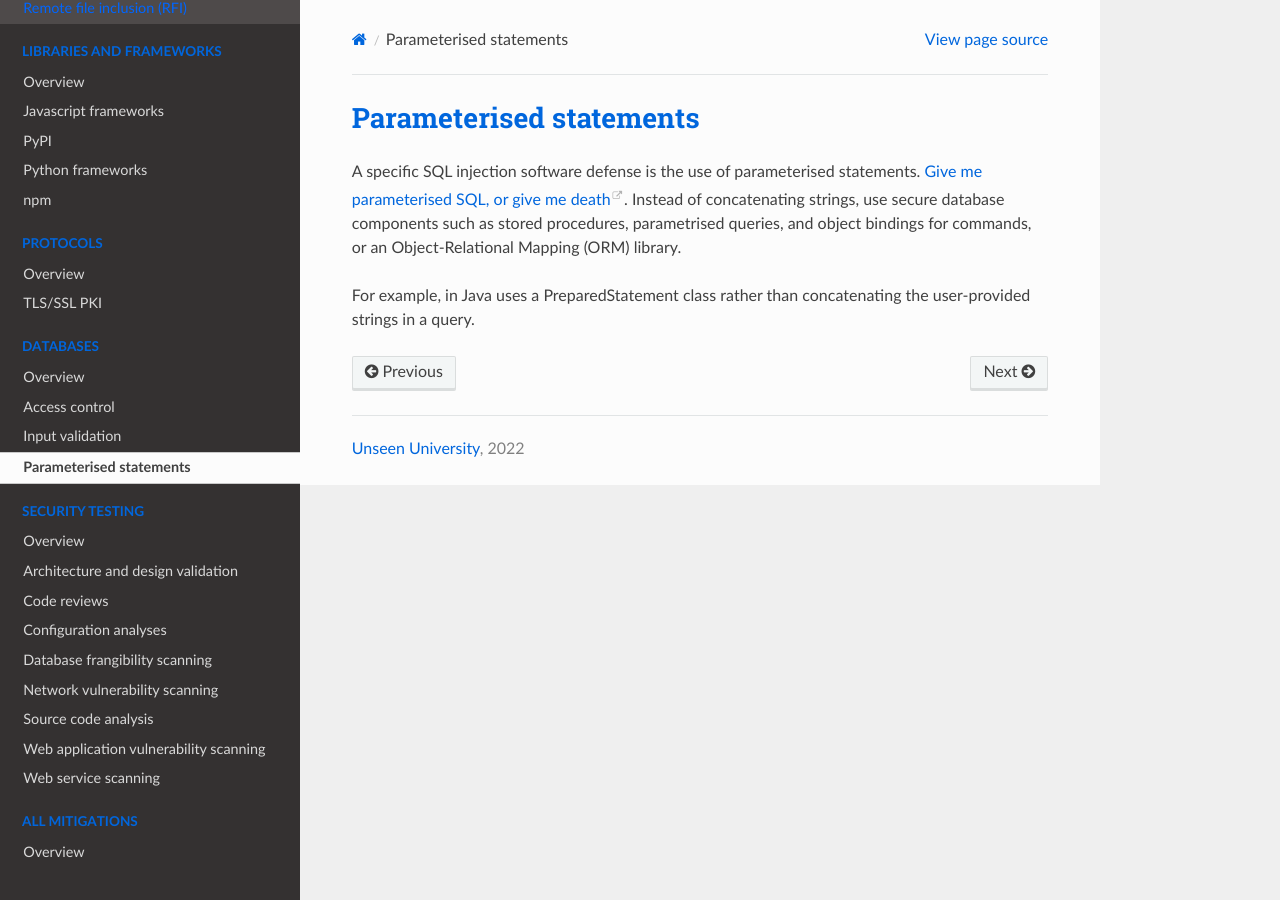
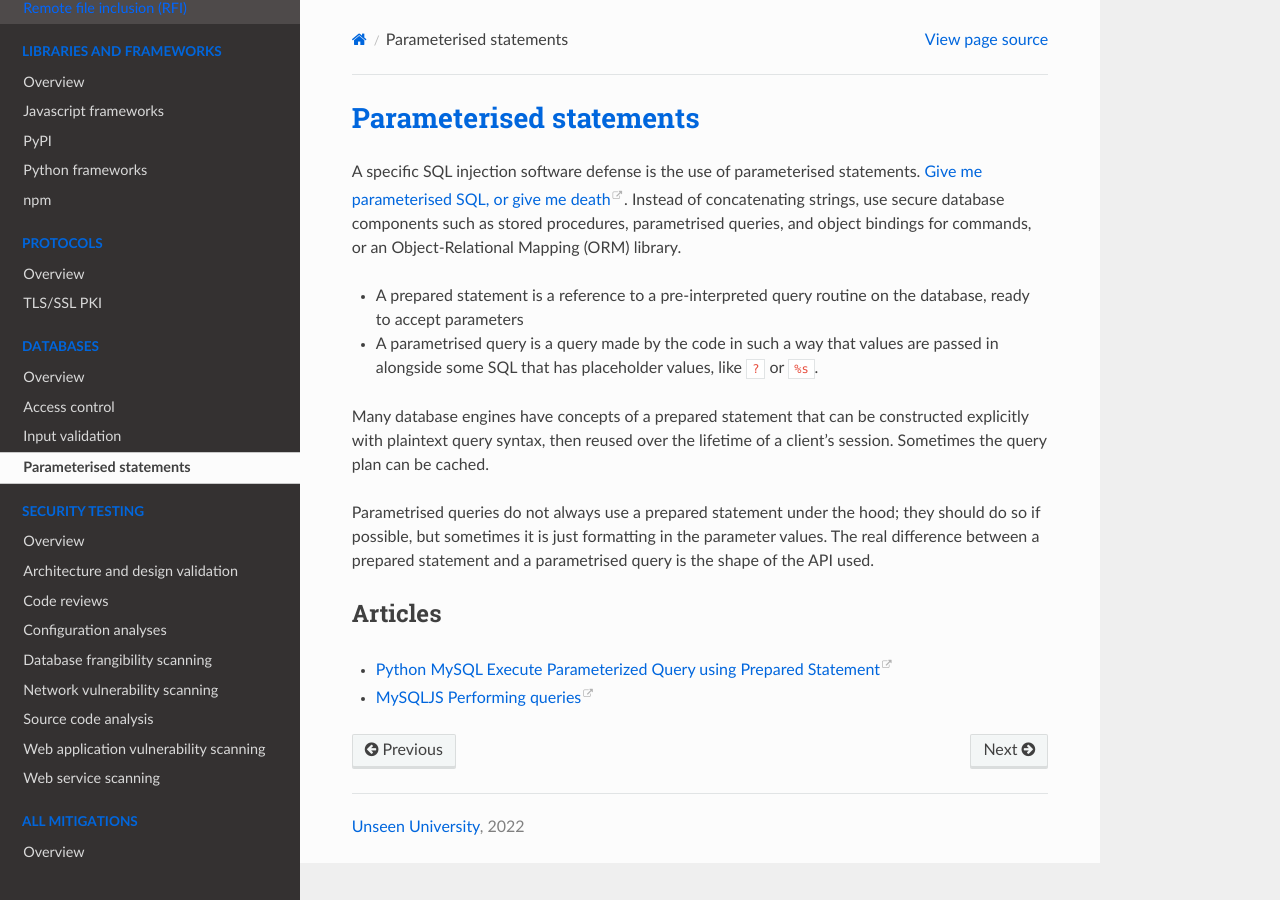
Before and after one commit to tymyrddin/blue-app, a Sphinx documentation site: the page built from source/docs/databases/parameterised.md, in a window 1280 px wide. Built offline with Sphinx 7.4.7 and the Read the Docs theme 2.0.0, drawn with Linux system fonts in a browser that asks for light colours.

Commit message:
Parameterised queries

```diff
--- a/source/docs/databases/parameterised.md
+++ b/source/docs/databases/parameterised.md
@@ -5,4 +5,17 @@ A specific SQL injection software defense is the use of parameterised statements
 Instead of concatenating strings, use secure database components such as stored procedures, parametrised queries, and
 object bindings for commands, or an Object-Relational Mapping (ORM) library.
 
-For example, in Java uses a PreparedStatement class rather than concatenating the user-provided strings in a query.
+* A prepared statement is a reference to a pre-interpreted query routine on the database, ready to accept parameters
+* A parametrised query is a query made by the code in such a way that values are passed in alongside some SQL that has placeholder values, like `?` or `%s`.
+
+Many database engines have concepts of a prepared statement that can be constructed explicitly with plaintext query
+syntax, then reused over the lifetime of a client's session. Sometimes the query plan can be cached.
+
+Parametrised queries do not always use a prepared statement under the hood; they should do so if possible, but sometimes
+it is just formatting in the parameter values. The real difference between a prepared statement and a parametrised query
+is the shape of the API used.
+
+## Articles
+
+* [Python MySQL Execute Parameterized Query using Prepared Statement](https://pynative.com/python-mysql-execute-parameterized-query-using-prepared-statement/)
+* [MySQLJS Performing queries](https://github.com/mysqljs/mysql#performing-queries)
```
